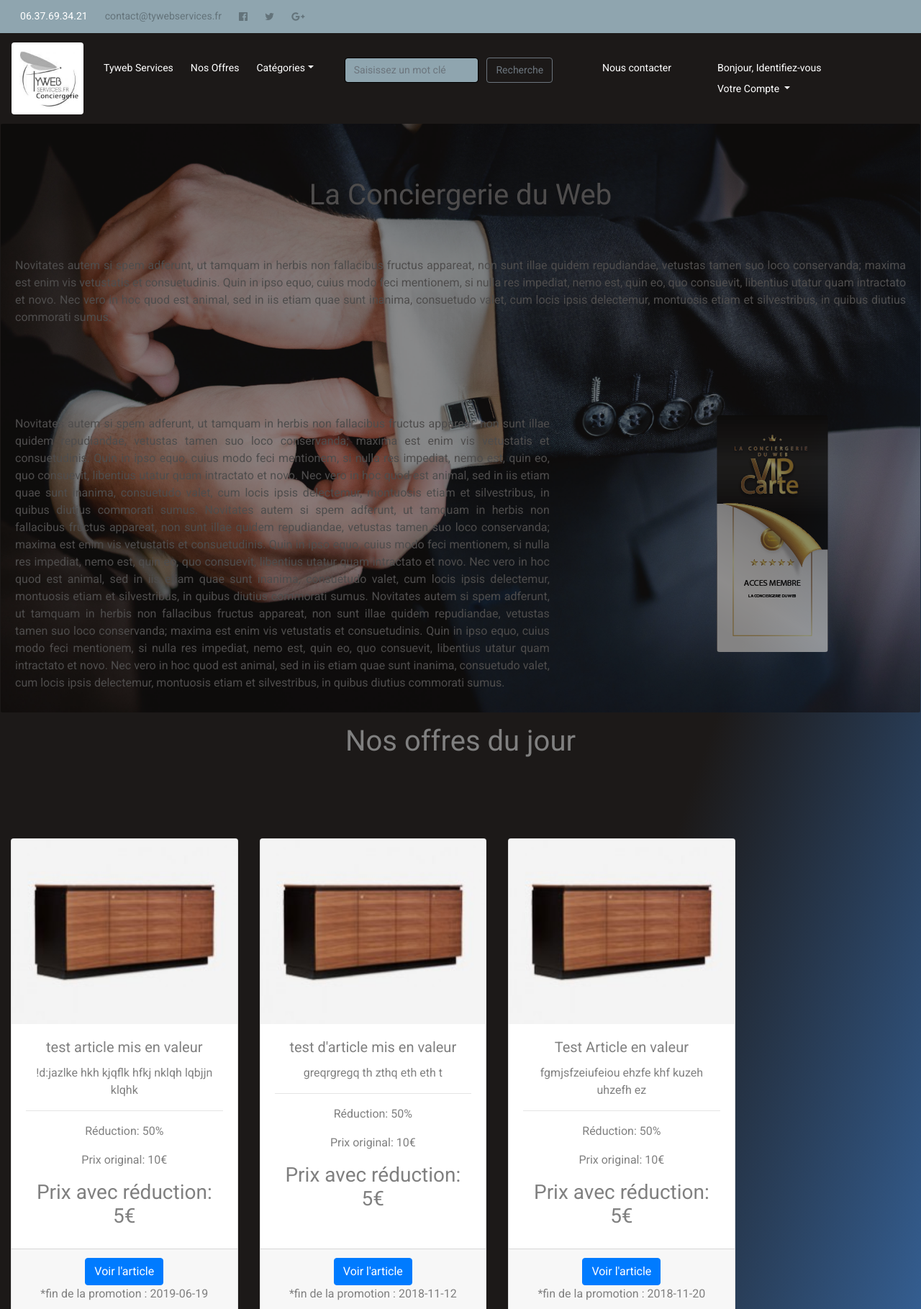
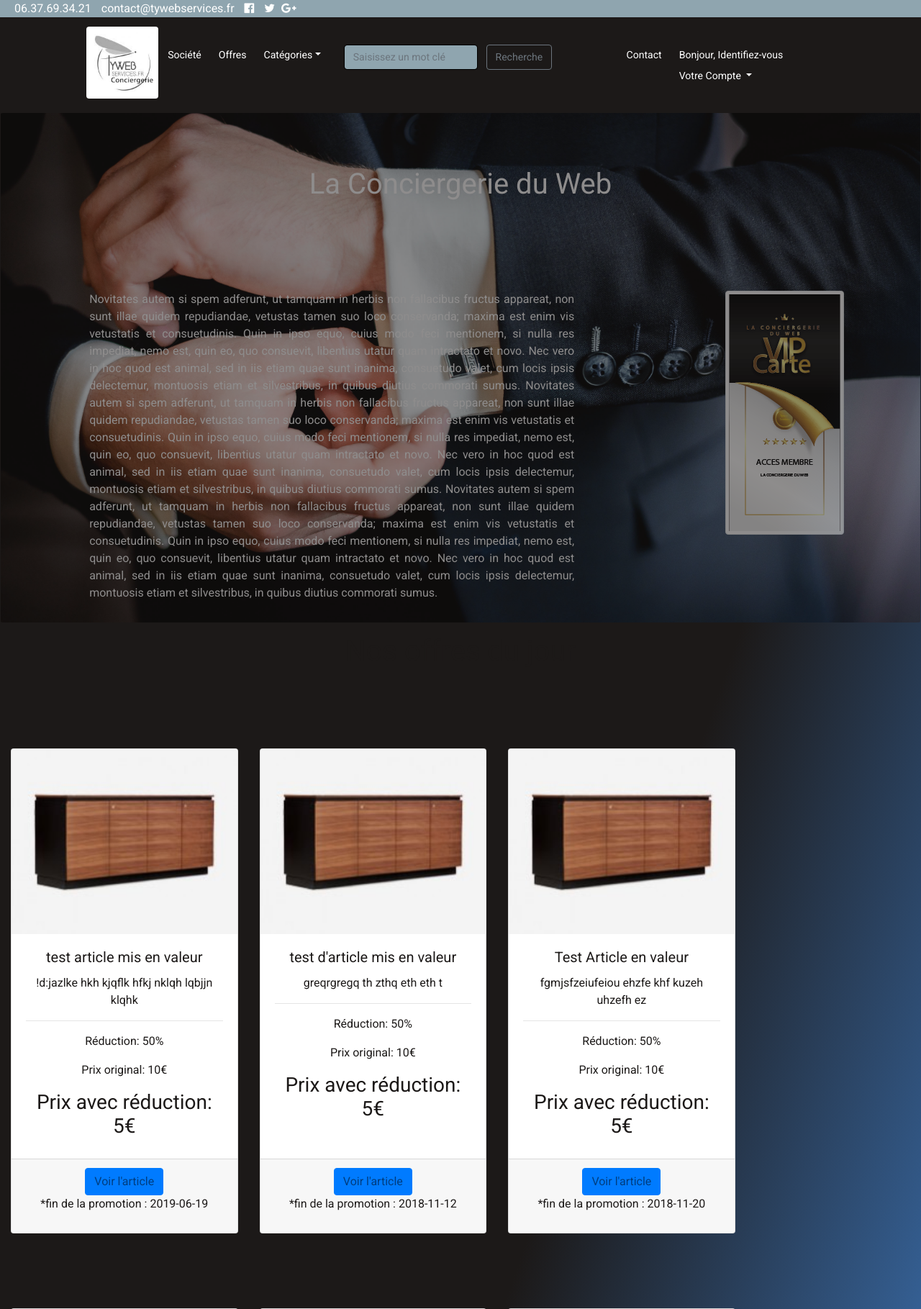
Before and after one commit to Shinfreyr/ConciergerieDuWeb, a PHP site: page / in a window 1280 px wide. Shown: the top 1819 px of the page at 72% size. Run offline with PHP 8.4, Linux system fonts and the light colour scheme; data comes from the database, SQL or seed files in the repository; some libraries are stand-ins or nearby versions.

Commit message:
modif 300518 pour xs
modification menu (placement des etiquettes), noms
modif formulaire
modif carte vip

```diff
--- a/src/Public/css/style.css
+++ b/src/Public/css/style.css
@@ -1,7 +1,7 @@
 /*Reset ++++++++++++++++++++++++++++++++++++++++++++++++++++++++++++++++++++++++++++++++++++++++++++++ */
 .card {
-    margin: 0;
-    padding: 0;
+    margin:0 0;
+    padding:0 0;
 }
 
 /*Header +++++++++++++++++++++++++++++++++++++++++++++++++++++++++++++++++++++++++++++++++++++++++++++ */
@@ -24,17 +24,39 @@
     margin-left: 15px;
 }
 
+
 /*@media (min-width: 769px) {
 body +++++++++++++++++++++++++++++++++++++++++++++++++++++++++++++++++++++++++++++++++++ */
 body {
     background-color: #1c1918;
-    color:grey;
+    color:#1c1918;
     font-family: "Roboto", sans-serif;
     height:auto;
 }
 /*couleur de fond de saisissez un mot cle++++++++++++++++++++++*/
 .colortop{
     background-color:#8fa5af;
+}
+.couleursousmenu{
+    background-color: #1c1918;
+}
+/*couleur de texte blanc+++++++++++++++++++++++++++++++++++++++++++++++*/
+.blanc{
+    color:#fff;
+    font-family: "Roboto", sans-serif;
+    height:auto;
+    opacity:1;
+}
+/*couleur des liens gris+++++++++++++++++++++++++++++++++++++++++++++++*/
+a:link{color: rgba(0,0,0,.5);}
+a:link:visited{color:  #fff;}
+a:link:active{color:  #fff;}
+a:link:hover{color:  #fff;}
+
+/*marge de presentation++++++++++++++++++++++*/
+.petitemarge{
+    padding-right:5px;
+    padding-left:5px;
  }
 
 /*les li sur une seule ligne++++++++++++++++++++++*/
@@ -124,6 +146,10 @@ form{
 .marge{
     padding-right:40px;
  }
+.pasmarge{
+     margin:0 0;
+     padding: 0 0;
+ }
 /*position de la navbar ++++++++++++++++++++++*/
  navbar{
     position: relative;
@@ -141,6 +167,9 @@ form{
     position: relative;
     z-index: 3;
     /* top: 2em;*/
+    }
+#alogo{
+    text-decoration:none;
 }
 /*barre bleue au survol ++++++++++++++++++++++*/
 a:hover {
@@ -233,17 +262,39 @@ a:hover {
 h1 {
     text-align: center;
 }
+
  /*marge autour de la barre de recherche ++++++++++++++++++++++*/
 #search{
     margin-left:5%;
     margin-right: 10%;
 }
+
+/*contact et votre compte décalé à droite ++++++++++++++++++++++*/
+
+
+
+/*systeme de parallax ++++++++++++++++++++++*/
+
+.parallax {
+    /* The image used */
+    /*background-image: url("img_parallax.jpg");*/
+
+    /* Set a specific height */
+    height: auto;
+
+    /* Create the parallax scrolling effect */
+    background-attachment: fixed;
+    background-position: center;
+    background-repeat: no-repeat;
+    background-size: cover;
+}
+
+
  /*marge entres les card ++++++++++++++++++++++*/
 .card{
     margin :10%;
 
 }
-
 
  /* indexview +++++++++++++++++++++++++++++++++++++++++++++++++++++++++++++++++++++++++++++++++++ */
 
@@ -267,7 +318,6 @@ h1 {
 {   order: 1;
     flex: 2;
     margin-right:5%;
-
 }
 
 .element:nth-child(2)
@@ -275,8 +325,11 @@ h1 {
     order: 2;
     flex: 1;
     margin-left:5%;
+}
+.element1{
+    display:none;
+}
 
-}
 /*alignement des cards +++++++++++++++++++++++++++++++++++++++++++++++++++++++++++++++++++++++++++++++++++ */
 
 
@@ -331,24 +384,68 @@ input:invalid {
   input:valid {
     border: 1px solid black;
   }
+.alogoPt{
+    display:none;
+}
+
+/*@media (min-width: 769px) {
+body ++++++++++++++++++++++++++ */
+@media (min-width: 769px) and (max-width: 1300px) {
+#margemenu{
+    display:block;
+}
+}
+@media (min-width: 769px) and (max-width: 996px) {
+    #margemenu{
+        display:block;
+    }
+    .alogoPt{
+        display:block;
+    }
+    .Imglogo{
+        display:none;
+    }
+    }
 
 
 
+/* @media screen and (max-width:768px)+++++++++++++++++++++++++++++*/
 
-
-
-
-
-
-
-
+/* @media screen and (max-width:768px)+++++++++++++++++++++++++++++*/
+/* debut de @media screen and (max-width:768px)+++++++++++++++++++++++++++++*/
 @media screen and (max-width:768px) {
 body {
         background-color: #1c1918;
         color:grey;
         font-family: "Roboto", sans-serif;
         height:auto;
-        font-size: 0.938em;
+        font-size: 1.063em;
 
  }
+h4{
+    font-size:1em;
     }
+h3{
+font-size:0.929em;
+}
+h1{
+    font-size:1.375em;
+}
+/* carte vip et texte +++++++++++++++++++++++++++++*/
+.element1
+{
+    display:block;
+}
+.element:nth-child(2)
+{
+    display:none;
+}
+
+.Imglogo{
+    display:none;
+}
+.alogoPt{
+    display:block;
+}
+
+}/* fin de  @media screen and (max-width:768px)+++++++++++++++++++++++++++++*/
--- a/src/View/Frontend/indexView.php
+++ b/src/View/Frontend/indexView.php
@@ -6,21 +6,22 @@
 
 <!-- Welcome message +++++++++++++++++++++++++++++++++++++++++++++++++++++++++++++++++++++++++++++++++++++ -->
 <div  style=" background-image: linear-gradient(to right bottom, #1c1918, #1c1918, #1c1918, #37669f, #0c4c8c);">
-<div class="alert welcome hauteurclass col-12 someClass" id="up" role="alert"  style="background-image: url('src/Public/images/mains.jpg');">
-        <h1 class="alert-heading MgHtBs">La Conciergerie du Web</h1>
-          <p class="mb-0 text-justify">Novitates autem si spem adferunt, ut tamquam in herbis non fallacibus fructus appareat, non sunt illae quidem repudiandae, vetustas tamen suo loco conservanda; maxima est enim vis vetustatis et consuetudinis. Quin in ipso equo, cuius modo feci mentionem, si nulla res impediat, nemo est, quin eo, quo consuevit, libentius utatur quam intractato et novo. Nec vero in hoc quod est animal, sed in iis etiam quae sunt inanima, consuetudo valet, cum locis ipsis delectemur, montuosis etiam et silvestribus, in quibus diutius commorati sumus.
-           </p>
+<div class="alert welcome hauteurclass col-12 someClass parallax" id="up" role="alert"  style="background-image: url('src/Public/images/mains.jpg');">
+        <h1 class=" MgHtBs blanc">La Conciergerie du Web</h1>
         <div id="contImgTxt">
-            <div class="element">
-                <p class="text-justify" >Novitates autem si spem adferunt, ut tamquam in herbis non fallacibus fructus appareat, non sunt illae quidem repudiandae, vetustas tamen suo loco conservanda; maxima est enim vis vetustatis et consuetudinis. Quin in ipso equo, cuius modo feci mentionem, si nulla res impediat, nemo est, quin eo, quo consuevit, libentius utatur quam intractato et novo. Nec vero in hoc quod est animal, sed in iis etiam quae sunt inanima, consuetudo valet, cum locis ipsis delectemur, montuosis etiam et silvestribus, in quibus diutius commorati sumus.
+            <div class="element offset-xl-1">
+                <p class="text-justify blanc" >Novitates autem si spem adferunt, ut tamquam in herbis non fallacibus fructus appareat, non sunt illae quidem repudiandae, vetustas tamen suo loco conservanda; maxima est enim vis vetustatis et consuetudinis. Quin in ipso equo, cuius modo feci mentionem, si nulla res impediat, nemo est, quin eo, quo consuevit, libentius utatur quam intractato et novo. Nec vero in hoc quod est animal, sed in iis etiam quae sunt inanima, consuetudo valet, cum locis ipsis delectemur, montuosis etiam et silvestribus, in quibus diutius commorati sumus.
                 Novitates autem si spem adferunt, ut tamquam in herbis non fallacibus fructus appareat, non sunt illae quidem repudiandae, vetustas tamen suo loco conservanda; maxima est enim vis vetustatis et consuetudinis. Quin in ipso equo, cuius modo feci mentionem, si nulla res impediat, nemo est, quin eo, quo consuevit, libentius utatur quam intractato et novo. Nec vero in hoc quod est animal, sed in iis etiam quae sunt inanima, consuetudo valet, cum locis ipsis delectemur, montuosis etiam et silvestribus, in quibus diutius commorati sumus.
                 Novitates autem si spem adferunt, ut tamquam in herbis non fallacibus fructus appareat, non sunt illae quidem repudiandae, vetustas tamen suo loco conservanda; maxima est enim vis vetustatis et consuetudinis. Quin in ipso equo, cuius modo feci mentionem, si nulla res impediat, nemo est, quin eo, quo consuevit, libentius utatur quam intractato et novo. Nec vero in hoc quod est animal, sed in iis etiam quae sunt inanima, consuetudo valet, cum locis ipsis delectemur, montuosis etiam et silvestribus, in quibus diutius commorati sumus.
                 </p>
             </div>
             <div class="element">
-                <img src="src/Public/images/cartevip.png" alt="Accès membre VIP la conciergerie du web" class="rounded mx-auto d-block" alt="Responsive image"  >
+                <img src="src/Public/images/cartevip.png" alt="Accès membre VIP la conciergerie du web" class="img-thumbnail rounded mx-auto d-block" alt="Responsive image">
             </div>
-        </div>
+            </div>
+            <div class="element1">
+                <img src="src/Public/images/cartevip.png" alt="Accès membre VIP la conciergerie du web" class="img-thumbnail rounded mx-auto d-block" alt="Responsive image">
+            </div>
 </div>
 
 <!-- Service Card ++++++++++++++++++++++++++++++++++++++++++++++++++++++++++++++++++++++++++++++++++++++++ -->
@@ -78,12 +79,12 @@
 
 <!-- formulaire de contact et nos coordonnées ++++++++++++++++++++++++++++ -->
 <div class="row someClassvannes margeshautetbas" style="background-image: url('src/Public/test.jpg');" >
-          <div class="col-xs-12 col-sm-12 col-lg-5 offset-md-1 someClassgauche">
+          <div class="col-xs-12 col-sm-6 col-lg-5 offset-md-1 someClassgauche">
 
 <!-- tite formulaire de contact ++++++++++++++++++++++++++++ -->
             <div class="col-lg-12">
                  <div class="titleprghp text-center">
-                  <span class="prg">Comment pouvons-nous vous aider ?</span>
+                  <span class="prg"><h5>Comment pouvons-nous vous aider ?</h5></span>
                  </div>
            </div>
            <!-- debut du formulaire de contact form partie gauche ++++++++++++++++++++++++++++ -->
@@ -91,15 +92,19 @@
                *Mentions oblligatoires
             <!--<form class="form-horizontal" role="form">-->
                 <div class="form-group">
+                <label for="nom" class="col-sm-2 control-label alignement">Société :</label>
+                        <div class="col-sm-11">
+                           <input type="text" class="form-control" placeholder="Ex: Action56" name="societe" id="societe">
+                        </div>
                     <label for="nom" class="col-sm-2 control-label alignement">Nom* :</label>
                         <div class="col-sm-11">
                            <input type="text" class="form-control" placeholder="Ex: Dupont" name="name" id="name" required>
                         </div>
                 </div>
                 <div class="form-group" >
-                    <label for="prenom" class="col-sm-2 control-label alignement">Prenom :</label>
+                    <label for="prenom" class="col-sm-2 control-label alignement">Prenom* :</label>
                         <div class="col-sm-11">
-                            <input type="text" class="form-control" placeholder="Ex: Anne" name="prenom" id="prenom">
+                            <input type="text" class="form-control" placeholder="Ex: Anne" name="prenom" id="prenom" required>
                         </div>
                </div>
                <div class="form-group">
@@ -109,9 +114,9 @@
                       </div>
                </div>
                <div class="form-group">
-                    <label for="telephone" class="col-sm-2 control-label alignement">T&eacute;l&eacute;phone :</label>
+                    <label for="telephone" class="col-sm-2 control-label alignement">T&eacute;l&eacute;phone* :</label>
                       <div class="col-sm-11">
-                          <input type="text" class="form-control" placeholder="Ex: 02.97.66.00.00" name="tel" id="tel" size="20" minlength="9" maxlength="14" >
+                          <input type="text" class="form-control" placeholder="Ex: 02.97.66.00.00" name="tel" id="tel" size="20" minlength="9" maxlength="14" required >
                       </div>
                </div>
                <div class="form-group">
@@ -160,11 +165,11 @@
 
              </div> <!--+++++++++++++++++++++++++++++++++++++</form> </div du formulaire de contact form-->
           </div> <!--+++++++++++++++++++++++++++++++++++++ fin du formulaire de contact form partie gauche-->
-
-          <div class="col-xs-12  col-sm-12 col-md-3 col-lg-4 offset-lg-1 someClassdroite"><!--+++++++++++++++++++++++++++++++++++++debut du formulaire de contact form partie droite-->
+         <div class="col-xs-12"><br> </div>
+          <div class="col-xs-12 col-sm-5 offset-sm-1 col-md-3  offset-md-1 col-lg-4 offset-lg-1 someClassdroite"><!--+++++++++++++++++++++++++++++++++++++debut du formulaire de contact form partie droite-->
             <div class="col-lg-12">
                 <div class="titleprghp text-center">
-                    <span class="prg">Nos coordonnées</span>
+                    <span class="prg"><h5>Nos coordonnées</h5></span>
                 </div>
             </div>
             <!--<div class="blochp_contact">-->
@@ -172,10 +177,10 @@
 
                 <div class="form-group text-center margeshautetbas">
                     <br><h1>Tyweb services</h1>
-                    <br><h4>16 rue victor Schoelcher
-                    <br>56890 Saint avé
+                   <!-- <br><h4>16 rue victor Schoelcher -->
+                    <br><h4>56890 Saint avé
                     <br>France-Tél : + 33 6 37 69 34 21
-                    <br>contact@tywebservices.fr /</h4>
+                    <br>contact@tywebservices.fr</h4>
                </div>
                <!-- la map et coordonnées <form class="form-horizontal" role="form">-->
                <div class="form-group">
--- a/src/View/Frontend/template.php
+++ b/src/View/Frontend/template.php
@@ -38,46 +38,64 @@
       <div class="container-fluid sticky-top ">   <!-- debut container ++++++++++++++++++++++++++++++++++++++++++++++++++++++++++++++++++++++++++++++++++++++++++++ -->
         <div class="row"> <!-- debut row ++++++++++++++++++++++++++++++++++++++++++++++++++++++++++++++++++++++++++++++++++++++++++++ -->
         <header class="text-center-xs text-center-lg modNavbar">
-        <!-- Nos coordonnées et reseaux sociaux  ++++++++++++ -->
-            <nav class="navbar navbar-expand-lg navbar-light colortop">
-                <div class="collapse navbar-collapse" id="navbarSupportedContent2">
-                    <ul class="navbar-nav mr-auto">
-                    <li class="nav-item active">
-                        <a class="nav-link" href="#">06.37.69.34.21<span class="sr-only">(current)</span></a>
-                    </li>
-                    <li class="nav-item">
-                    <a href="mailto:contact@tywebservices.fr" class="nav-link disabled">contact@tywebservices.fr</a>
-                    </li>
-                    <li class="nav-item">
-                    <a href="#" class="nav-link disabled"><i class="fa fa-facebook-official"></i></a>
-                    </li>
-                    <li class="nav-item">
-                    <a href="#" class="nav-link disabled"><i class="fa fa-twitter"></i></a>
-                    </li>
-                    <li class="nav-item">
-                    <a href="#" class="nav-link disabled"><i class="fa fa-google-plus"></i></a>
-                    </li>
-                    </ul>
+             <!-- Nos coordonnées et reseaux sociaux  ++++++++++++ -->
+         <div class="colortop col-12">
+                <div>
+                    <div class="blanc">
+                    <span class="petitemarge" alt="Numéro de téléphone Tyweb Services">
+                    06.37.69.34.21
+                    </span>
+                    <span class="petitemarge">
+                    <a href="mailto:contact@tywebservices.fr"  style="color:#ffffff;" alt="Contact Email Tyweb Services">contact@tywebservices.fr</a>
+                    </span>
+                    <span class="petitemarge">
+                    <a href="#" alt="Facebook Tyweb Services"><i class="fa fa-facebook-official blanc"></i></a>
+                    </span>
+                    <span class="petitemarge">
+                    <a href="#" alt="Twitter Tyweb Services"><i class="fa fa-twitter blanc"></i></a>
+                    </span>
+                    <span>
+                    <a href="#" alt="Google + Tyweb Services"><i class="fa fa-google-plus blanc"></i></a>
+                    </span>
+                    </div>
                 </div>
-            </nav>
+         </div>
+<div class="col-12 couleursousmenu">
+         <div class="offset-xl-1">
+            <!-- Navbar avec fond noir brillant avec classe bg-navbar  ++++++++++++++++++++++++++++++++++++++++++++++++++++++++++++++++++++++++++++++++++++++++++++ -->
+            <nav class="navbar navbar-expand-lg navbar-light bg-navbar header-nav navbarcenter ">
+            <div class="row">
+                <div class="col-xs-12 MgHtBsGeDe">
+                    <div class="col-xs-6 offset-xs-1">
+                    <button class="navbar-toggler bg-light" type="button" data-toggle="collapse" data-target="#navbarSupportedContent" aria-controls="navbarSupportedContent" aria-expanded="false" aria-label="Toggle navigation">
+                        <span class="navbar-toggler-icon "></span>
+                        <span>MENU</span>
+                    </button>
+                    </div>
+              <!-- affichage logo grand +++++++++++++++++++++++++++++++ -->
 
-            <!-- Navbar avec fond noir brillant avec classe bg-navbar  ++++++++++++++++++++++++++++++++++++++++++++++++++++++++++++++++++++++++++++++++++++++++++++ -->
-            <nav class="navbar navbar-expand-lg navbar-light bg-navbar header-nav justify-content-center navbarCenter">
-               <a class="navbar-brand" href="index.php">
-                   <img src="src/Public/images/logoTywebServices.jpg" alt="Accueil" class="rounded mx-auto d-block" style="height:100px; width:100px;"id="logo"></a>
-                <button class="navbar-toggler bg-light " type="button" data-toggle="collapse" data-target="#navbarSupportedContent" aria-controls="navbarSupportedContent" aria-expanded="false" aria-label="Toggle navigation">
-                    <span class="navbar-toggler-icon "></span>
-                </button>
+                    <div class="Imglogo text-center">
+                    <a class="navbar-brand taille13 " href="index.php" id="alogo">
+                    <img src="src/Public/images/logoTywebServices.jpg" alt="Accueil" class="rounded mx-auto d-block" style="height:100px; width:100px;" id="logo"></a>
+                    </div>
+                </div>
+            </div>
+              <!-- affichage logo petit +++++++++++++++++++++++++++++++ -->
+                    <div class="alogoPt">
+                    <a class="navbar-brand taille13 " href="index.php">
+                    <img src="src/Public/images/logoTywebServices.jpg" alt="Accueil" class="rounded mx-auto d-block" style="height:100px; width:100px;" id="logo"></a>
+                    </div>
 
-                <div class="collapse navbar-collapse" id="navbarSupportedContent">
+               <!-- navbar grand modele  ++++++++++++++++++++++++++++++++++++++++++++++++++++++++++++++++++++++++++++++++++++++++++++ -->
+                <div class="collapse navbar-collapse clearfix" id="navbarSupportedContent">
                     <ul class="navbar-nav mr-auto modNavbar flexNavbar">
                         <li class="nav-item">
-                            <a class="nav-link active" href="#">Tyweb Services <span class="sr-only">(current)</a>
+                            <a class="nav-link active" href="#" >Société <span class="sr-only">(current)</a>
                         </li>
                         <li class="nav-item active ">
-                            <a class="nav-link" href="index.php">Nos Offres <span class="sr-only"></a>
+                            <a class="nav-link" href="index.php">Offres <span class="sr-only"></a>
                         </li>
-                        <li class="nav-item dropdown ">
+                        <li class="nav-item dropdown">
                             <a class="nav-link dropdown-toggle active" href="#" id="navbarDropdown" role="button" data-toggle="dropdown" aria-haspopup="true" aria-expanded="false">Catégories</a>
                             <div class="dropdown-menu" aria-labelledby="navbarDropdown">
                                 <a class="dropdown-item" href="index.php?action=category&type=all&page=1">Toutes </a>
@@ -89,20 +107,20 @@
                             </div>
                         </li>
 
-                        <div class="marge col-4">
+                        <div class=" col-lg-5 col-xl-5 pasmarge float-left" style="max-width: 39%;">
                         <form class="form-inline my-2 my-lg-0 taille13" id="search">
                             <input class="form-control mr-sm-2 taille13" type="search" placeholder="Saisissez un mot clé" aria-label="Search" >
                             <button class="btn btn-outline-secondary my-2 my-sm-0 taille13" type="submit">Recherche</button>
                         </form></div>
 
-                        <li class="nav-item">
-                            <a class="nav-link active" href="#">Nous contacter <span class="sr-only">(current)</a>
+                        <li class="nav-item float-right">
+                            <a class="nav-link active" href="#">Contact <span class="sr-only">(current)</a>
                         </li>
-                        <ul>
-                        <li class="nav-item dropdown">
+
+                        <li class="nav-item dropdown ">
                             <?php
                                 if(isset($_SESSION['conciergerieDuWebId'])) {
-                                    echo '<a class="navbar-brand" href="index.php?action=accountManagement">Bienvenue '.htmlspecialchars($_SESSION['conciergerieDuWebFirstName']).' '.htmlspecialchars($_SESSION['conciergerieDUWebLastName']).'</a>';
+                                    echo '<a class="navbar-brand taille13" href="index.php?action=accountManagement">Bienvenue '.htmlspecialchars($_SESSION['conciergerieDuWebFirstName']).' '.htmlspecialchars($_SESSION['conciergerieDUWebLastName']).'</a>';
                                 }
                             ?>
                             <a class="nav-link dropdown-toggle active" href="#" id="navbarDropdown" role="button" data-toggle="dropdown" aria-haspopup="true" aria-expanded="false">
@@ -131,15 +149,11 @@
                                 ?>
                             </div>
                         </li>
-                        </ul>
-                        <!--<li class="nav-item">
-                            <img src="src/Public/images/cartevip.png" alt="Accès membre VIP la conciergerie du web" class="rounded mx-auto d-block" alt="Responsive image" style="height:100px; width:50px;" id="imagevip" >
-                        </li>-->
-
-
-                     </ul>
+                   </ul>
                 </div>
             </nav><!-- fin de la nav menu +++++++++++-->
+            </div><!-- fin de   <div class=" offset-xl-1">+++++++++++++++++++++++++++++++ -->
+           </div> <!-- fin de <div class="col-12 couleursousmenu">+++++++++++++++++++++ -->
            </div><!-- fin de la row ++++++++++++++++++++++++++++++++++++++++++++++++++++++++++++++++++++++++++++++++++++++++++++ -->
           </div>  <!-- fin du container ++++++++++++++++++++++++++++++++++++++++++++++++++++++++++++++++++++++++++++++++++++++++++++ -->
         </header>
```
Lines whose indentation alone changed are shown as unchanged.
